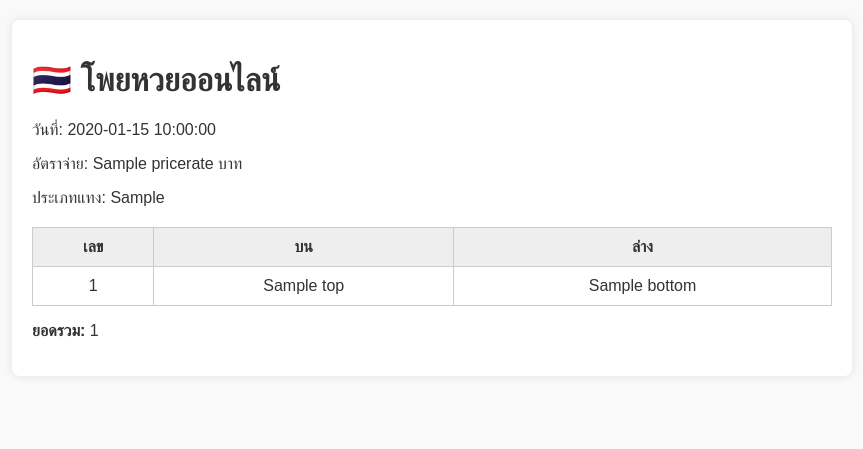
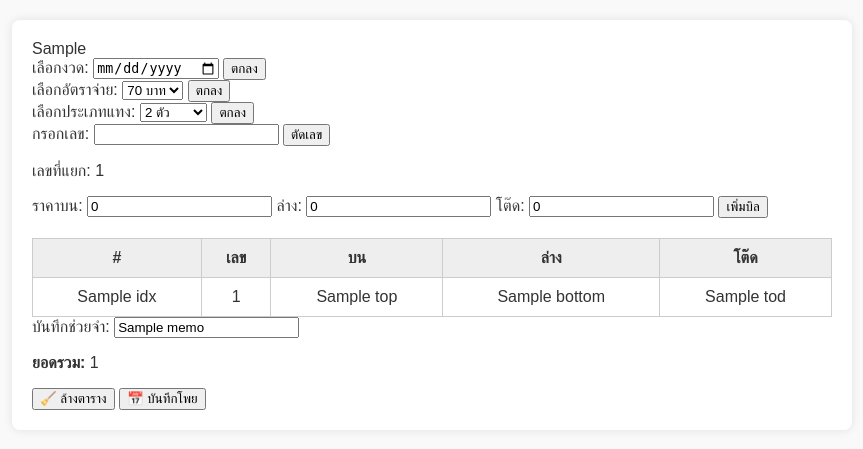
Before and after one commit to Boripath/lotto-flask-app, a Flask app: template templates/index.html in a window 1280 px wide. Shown: the top 449 px of the page, without its empty margins (208-1071 px from the left). Run offline with Flask 3, Linux system fonts and the light colour scheme; the template is opened without the code that fills it: most values are stand-ins (such as "Sample title", 1, 10 or a date in 2020); parts of the project's set-up code (start-up, migrations or seed data) failed here and were passed over.

Commit message:
Update index.html

```diff
--- a/templates/index.html
+++ b/templates/index.html
@@ -5,39 +5,86 @@
     <meta charset="UTF-8">
     <title>โพยหวยออนไลน์</title>
     <link rel="stylesheet" href="{{ url_for('static', filename='style.css') }}">
-    <script src="{{ url_for('static', filename='script.js') }}" defer></script>
 </head>
 <body>
 <div class="container">
-        <h1>🇹🇭 โพยหวยออนไลน์</h1>
+    {{ header_html|safe }}
 
-        <!-- โซนเดรือนาเหยักบาน
-draw_date, pricerate, bet_type, numbers, bills, memo, total_amount ได้จาก app.py ส่ง-->
+    <!-- เลือกงวด -->
+    <form method="POST">
+        <label>เลือกงวด:</label>
+        <input type="date" name="draw_date" required>
+        <button type="submit" name="action" value="select_draw">ตกลง</button>
+    </form>
 
-        <!-- TODO: แสดง input form, ตารางบิล, บันทึก -->
+    <!-- เลือกอัตราจ่าย -->
+    <form method="POST">
+        <label>เลือกอัตราจ่าย:</label>
+        <select name="pricerate">
+            <option value="70" {% if pricerate==70 %}selected{% endif %}>70 บาท</option>
+            <option value="90" {% if pricerate==90 %}selected{% endif %}>90 บาท</option>
+        </select>
+        <button type="submit" name="action" value="set_pricerate">ตกลง</button>
+    </form>
 
-        <p>วันที่: {{ draw_date or "ไม่เลือกงวด" }}</p>
-        <p>อัตราจ่าย: {{ pricerate }} บาท</p>
-        <p>ประเภทแทง: {{ bet_type }}</p>
+    <!-- เลือกประเภทแทง -->
+    <form method="POST">
+        <label>เลือกประเภทแทง:</label>
+        <select name="bet_type">
+            {% for bt in ["2 ตัว", "3 ตัว", "6 กลับ", "วิ่ง", "รูด", "19 ประตู"] %}
+                <option value="{{ bt }}" {% if bet_type == bt %}selected{% endif %}>{{ bt }}</option>
+            {% endfor %}
+        </select>
+        <button type="submit" name="action" value="set_bet_type">ตกลง</button>
+    </form>
 
-        <!-- ตารางแสดงบิล -->
+    <!-- กรอกเลข -->
+    <form method="POST">
+        <label>กรอกเลข:</label>
+        <input type="text" name="numbers_input" required>
+        <button type="submit" name="action" value="add_number">ตัดเลข</button>
+    </form>
+    <p>เลขที่แยก: {{ numbers|join(", ") }}</p>
+
+    <!-- ราคา -->
+    <form method="POST">
+        <label>ราคาบน:</label>
+        <input type="number" name="price_top" value="0" required>
+        <label>ล่าง:</label>
+        <input type="number" name="price_bottom" value="0" required>
+        <label>โต๊ด:</label>
+        <input type="number" name="price_tod" value="0" required>
+        <button type="submit" name="action" value="add_bill">เพิ่มบิล</button>
+    </form>
+
+    <!-- ตารางบิล -->
     {% if bills %}
     <table>
-            <tr><th>เลข</th><th>บน</th><th>ล่าง</th></tr>
+        <tr><th>#</th><th>เลข</th><th>บน</th><th>ล่าง</th><th>โต๊ด</th></tr>
         {% for bill in bills %}
         <tr>
+            <td>{{ bill.idx }}</td>
             <td>{{ bill.number }}</td>
             <td>{{ bill.top }}</td>
             <td>{{ bill.bottom }}</td>
+            <td>{{ bill.tod }}</td>
         </tr>
         {% endfor %}
     </table>
-        <p><strong>ยอดรวม:</strong> {{ total_amount }}</p>
-        {% else %}
-        <p>ยังไม่มีบิล</p>
     {% endif %}
 
-        <!-- TODO: ปุ่มใส่บิล, ล้างตาราง -->
+    <!-- บันทึก + ยอด -->
+    <form method="POST">
+        <label>บันทึกช่วยจำ:</label>
+        <input type="text" name="memo" value="{{ memo }}">
+        <p><strong>ยอดรวม:</strong> {{ total_amount }}</p>
+    </form>
+
+    <!-- ปุ่มล้าง/บันทึก -->
+    <form method="POST">
+        <button type="submit" name="action" value="clear_input">🧹 ล้างตาราง</button>
+        <button type="submit" name="action" value="save_all">📅 บันทึกโพย</button>
+    </form>
 </div>
 </body>
 </html>
```
Lines whose indentation alone changed are shown as unchanged.
